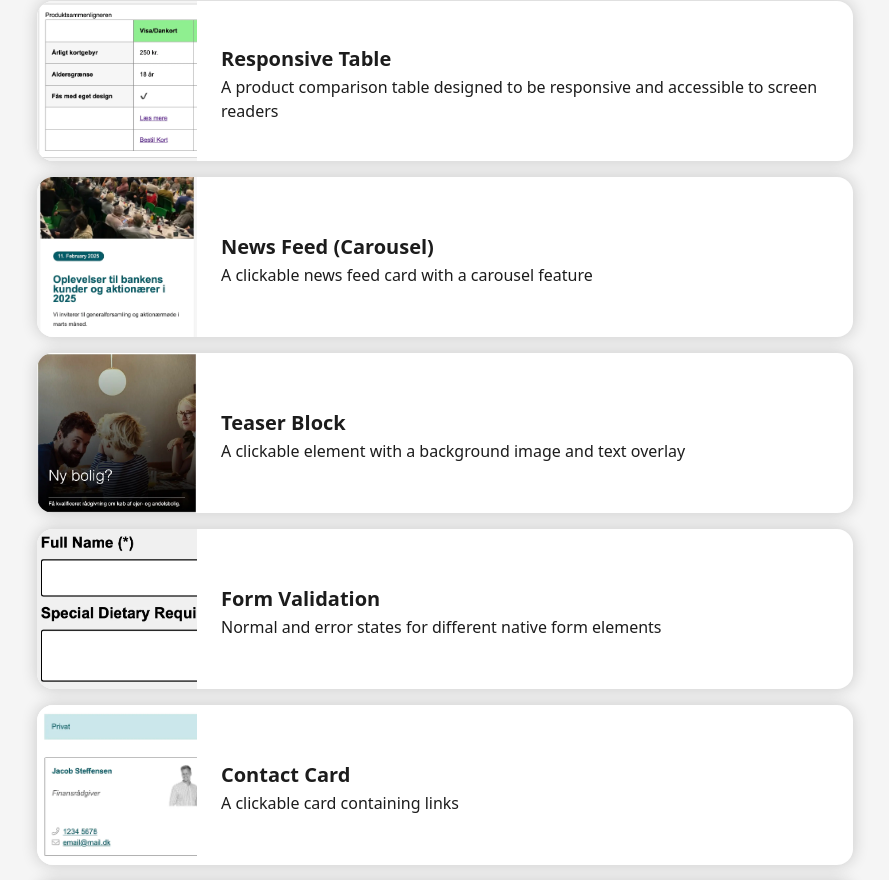
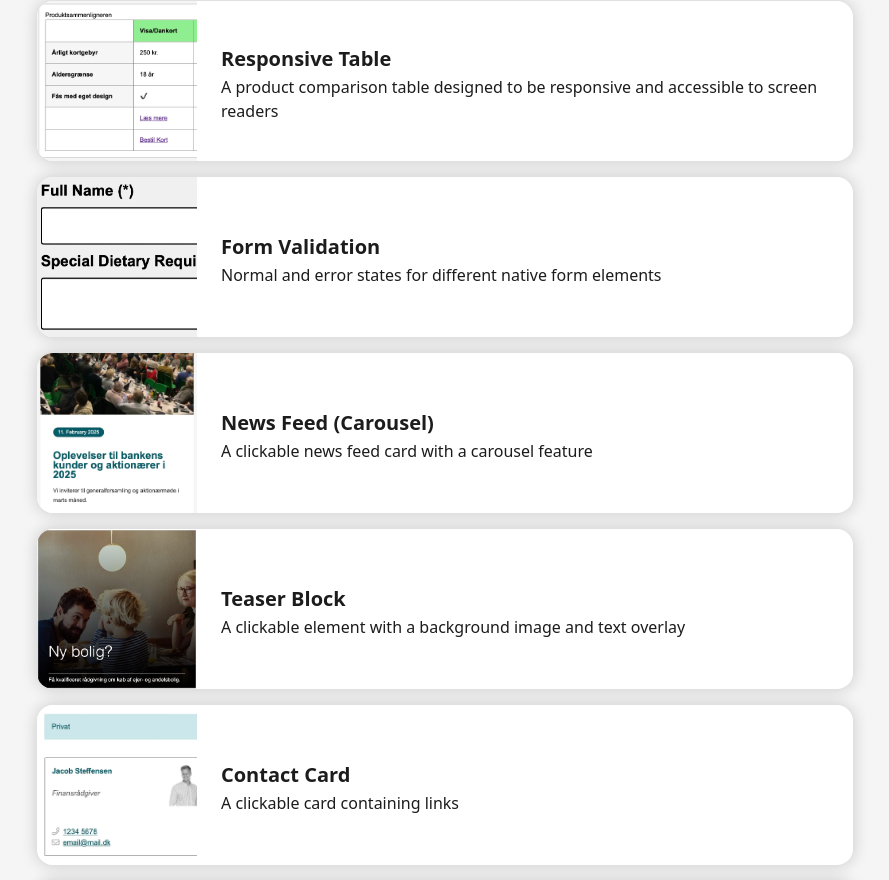
Before and after one commit to Koseioki/koseioki, a React (Vite) app: page /accessible-web-components in a window 1280 px wide. Shown: the part 407-1287 px from the top of the page, without its empty margins (195-1084 px from the left). Built offline with nearby package versions, Linux system fonts and the light colour scheme.

Commit message:
Update components.js

```diff
--- a/src/data/components.js
+++ b/src/data/components.js
@@ -47,6 +47,15 @@ export const components = [
         description: "A product comparison table designed to be responsive and accessible to screen readers",
         specifications: [ProduktSammenligneren1, ProduktSammenligneren2, ProduktSammenligneren3, ProduktSammenligneren4, ProduktSammenligneren5, ProduktSammenligneren6]
     },
+       {
+        slug: "form-validation",
+        title: "Form Validation",
+        image: FormValidation,
+        demo: "https://koseioki.github.io/form-validation/",
+        github:"https://github.com/Koseioki/form-validation.git",
+        description: "Normal and error states for different native form elements"
+        , specifications: [Forms1, Forms2, Forms3, Forms4, Forms6, Forms7, Forms8, Forms9]
+    },
     {
         slug: "news-feed",
         title: "News Feed (Carousel)",
@@ -65,15 +74,7 @@ export const components = [
         description: "A clickable element with a background image and text overlay",
         specifications: [Teaserblok1, Teaserblok2, Teaserblok3]
     },
-    {
-        slug: "form-validation",
-        title: "Form Validation",
-        image: FormValidation,
-        demo: "https://koseioki.github.io/form-validation/",
-        github:"https://github.com/Koseioki/form-validation.git",
-        description: "Normal and error states for different native form elements"
-        , specifications: [Forms1, Forms2, Forms3, Forms4, Forms6, Forms7, Forms8, Forms9]
-    },
+
     {
         slug: "contact-card",
         title: "Contact Card",
```
